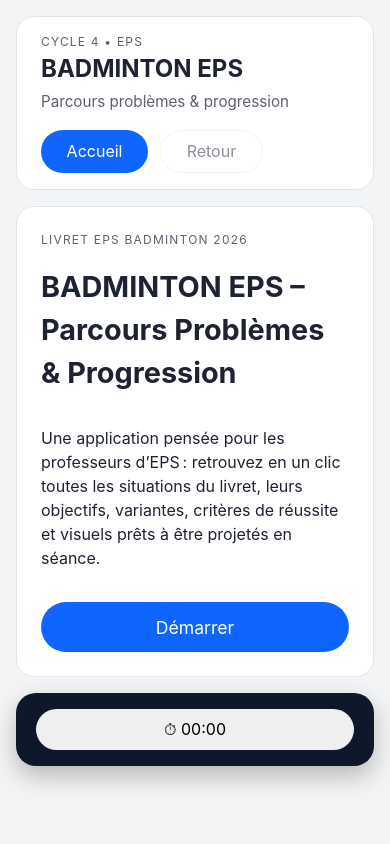
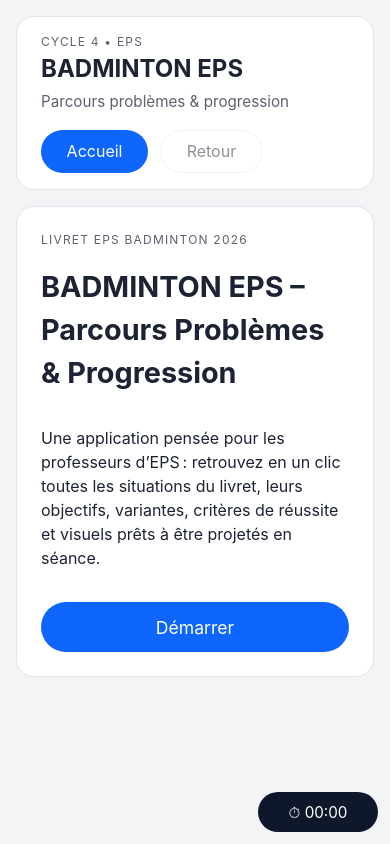
Before and after one commit to EPS-BARLETTA/EPS-Badminton-De-la-problematique-a-la-solution, a React (Vite) app: page / in a window 390 px wide. Built offline with nearby package versions, Linux system fonts and the light colour scheme.

Commit message:
Update index.css

```diff
--- a/src/index.css
+++ b/src/index.css
@@ -235,24 +235,50 @@ button.large {
   color: var(--text);
 }
 
+/* TIMER CORRIGÉ */
 .timer-widget {
   position: fixed;
+  right: 16px;
   bottom: 16px;
-  right: 16px;
+  z-index: 30;
+  max-width: 260px;
+}
+
+.timer-widget.closed {
+  background: transparent;
+  box-shadow: none;
+  padding: 0;
+  width: auto;
+}
+
+.timer-widget.open {
   background: #0f172a;
-  color: #fff;
-  padding: 1rem 1.25rem;
-  border-radius: 20px;
-  width: min(320px, calc(100% - 32px));
+  color: white;
+  padding: 0.9rem 1rem;
+  border-radius: 18px;
   box-shadow: 0 10px 25px rgba(0, 0, 0, 0.25);
+  width: min(260px, calc(100vw - 32px));
   display: flex;
   flex-direction: column;
   gap: 0.75rem;
-  z-index: 10;
 }
 
-.timer-widget strong {
-  font-size: 2rem;
+.timer-toggle {
+  border-radius: 999px;
+  background: #0f172a;
+  color: white;
+  border: none;
+  padding: 0.65rem 1rem;
+  font-size: 0.95rem;
+  min-width: 120px;
+}
+
+.timer-header {
+  margin-top: 0.25rem;
+}
+
+.timer-header strong {
+  font-size: 1.8rem;
   letter-spacing: 0.08em;
 }
 
@@ -323,7 +349,16 @@ button.large {
   }
 
   .timer-widget {
-    position: static;
-    width: 100%;
+    right: 12px;
+    bottom: 12px;
+    max-width: 220px;
+  }
+
+  .timer-widget.open {
+    width: min(220px, calc(100vw - 24px));
+  }
+
+  .timer-header strong {
+    font-size: 1.5rem;
   }
 }
```
